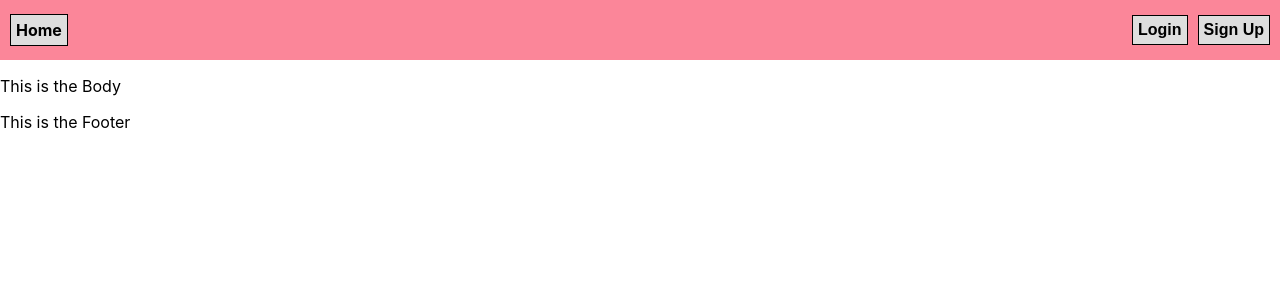
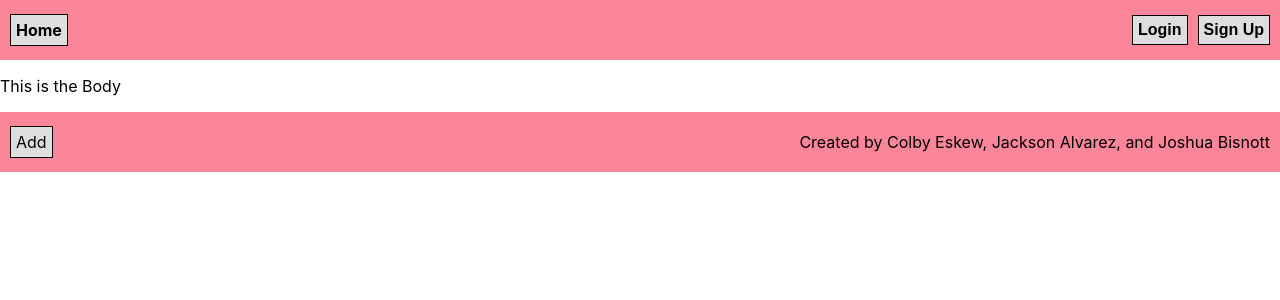
Before and after one commit to jacksonalvarez12/CSCI4300-TermProject, a React (Create React App) app in the folder react-app/: page / in a window 1280 px wide. Shown: the top 300 px of the page. Built offline with nearby package versions, Linux system fonts and the light colour scheme.

Commit message:
Update Footer.js

```diff
--- a/react-app/src/FooterComponent/Footer.js
+++ b/react-app/src/FooterComponent/Footer.js
@@ -1,28 +1,11 @@
 import './Footer.css';
 import React from 'react';
 
-/*const Box = styled.div`
-  padding: 80px 60px;
-  background: black;
-  position: absolute;
-  bottom: 0;
-  width: 100%;
-`;
+const Footer = () => {
+    return <footer>
+        <div className='add-button' >Add</div>
+        <p>Created by Colby Eskew, Jackson Alvarez, and Joshua Bisnott</p>
+        </footer>
 
-const Footer = () => {
-    return (
-        <Box>
-            <button>Add Recipie</button>
-            <p>Created by Colby Eskew, Jackson Alvarez, and Joshua Bisnott</p>
-        </Box>
-    );
-}*/
-
-
-// I added this version of footer until colby fixes it so it loads
-const Footer = () => {
-    return (
-        <p>This is the Footer</p>
-    );
 }
 export default Footer;
```
